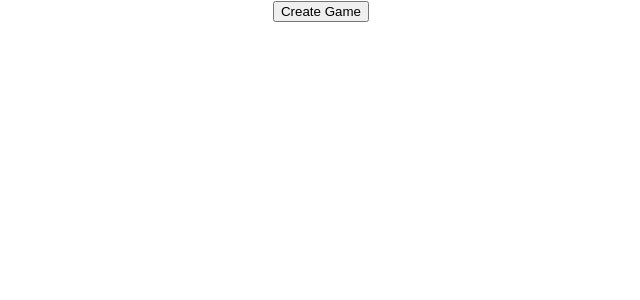
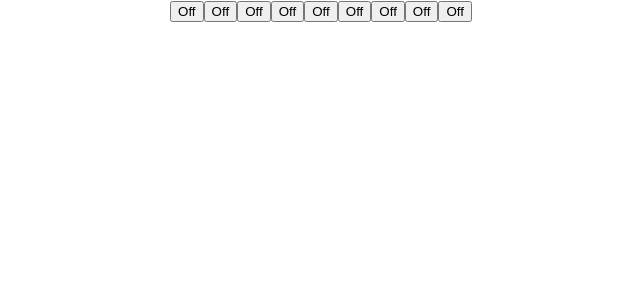
Before and after one commit to fredy-laksmono/colonizer, a React (Create React App) app in the folder client/: page / in a window 1280 px wide. Shown: the top 300 px of the page, without its empty margins (319-959 px from the left). Built offline with nearby package versions, Linux system fonts and the light colour scheme; no server answers.

Commit message:
Add: socket io poc for state on front end

```diff
--- a/client/src/App.js
+++ b/client/src/App.js
@@ -11,7 +11,7 @@ function App() {
     <div className="App">
       <main>
         <Routes>
-          <Route path="/" element={<Home />} />
+          <Route path="/" element={<Home socket={socket} />} />
         </Routes>
       </main>
     </div>
--- a/client/src/pages/Home.js
+++ b/client/src/pages/Home.js
@@ -1,7 +1,58 @@
-const Home = () => {
+import { useEffect, useState } from "react";
+
+const Home = ({ socket }) => {
+  const [buttonStatus, toggleButtonStatus] = useState({
+    but1: false,
+    but2: false,
+    but3: false,
+    but4: false,
+    but5: false,
+    but6: false,
+    but7: false,
+    but8: false,
+    but9: false
+  });
+
+  const handleButtonUpdate = (e) => {
+    toggleButtonStatus({
+      ...buttonStatus,
+      [e.target.id]: !buttonStatus[e.target.id]
+    });
+  };
+
+  useEffect(() => {
+    socket.emit("Update Button", buttonStatus);
+  }, buttonStatus);
+
   let createRoomRender = (
     <div>
-      <button>Create Game</button>
+      <button id="but1" onClick={handleButtonUpdate}>
+        {buttonStatus["but1"] ? "On" : "Off"}
+      </button>
+      <button id="but2" onClick={handleButtonUpdate}>
+        {buttonStatus["but2"] ? "On" : "Off"}
+      </button>
+      <button id="but3" onClick={handleButtonUpdate}>
+        {buttonStatus["but3"] ? "On" : "Off"}
+      </button>
+      <button id="but4" onClick={handleButtonUpdate}>
+        {buttonStatus["but4"] ? "On" : "Off"}
+      </button>
+      <button id="but5" onClick={handleButtonUpdate}>
+        {buttonStatus["but5"] ? "On" : "Off"}
+      </button>
+      <button id="but6" onClick={handleButtonUpdate}>
+        {buttonStatus["but6"] ? "On" : "Off"}
+      </button>
+      <button id="but7" onClick={handleButtonUpdate}>
+        {buttonStatus["but7"] ? "On" : "Off"}
+      </button>
+      <button id="but8" onClick={handleButtonUpdate}>
+        {buttonStatus["but8"] ? "On" : "Off"}
+      </button>
+      <button id="but9" onClick={handleButtonUpdate}>
+        {buttonStatus["but9"] ? "On" : "Off"}
+      </button>
     </div>
   );
   let toRender = <div>{createRoomRender}</div>;
```
